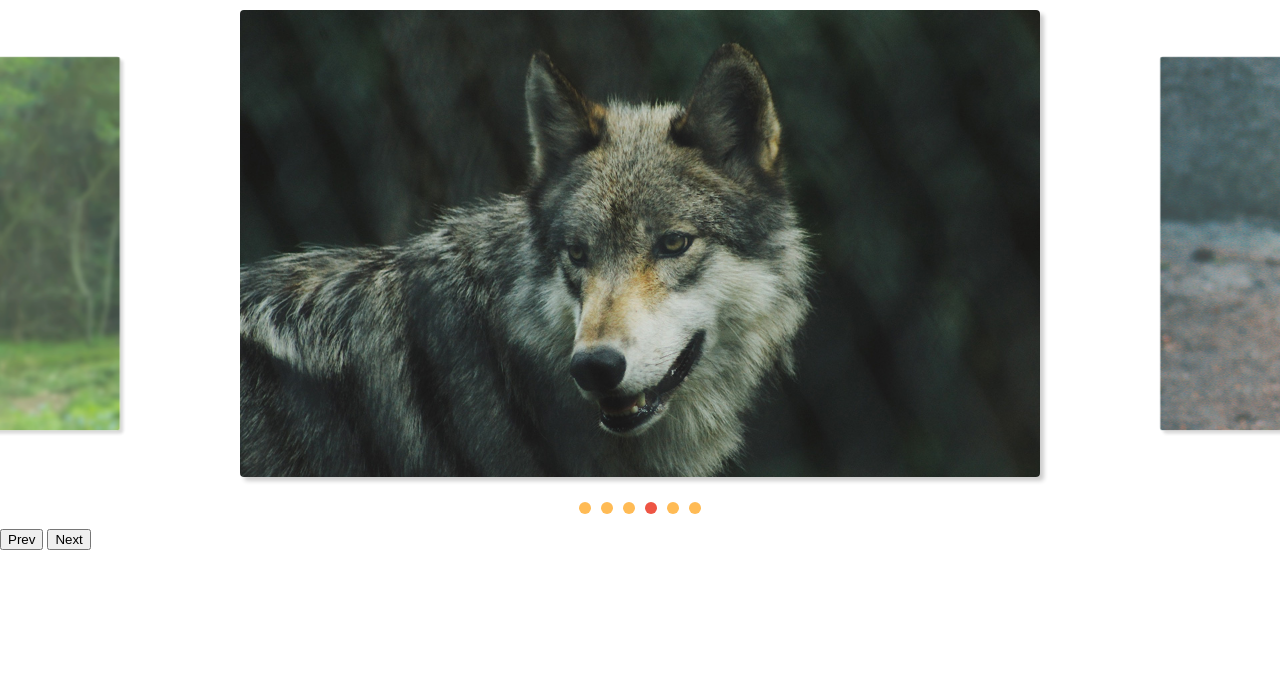
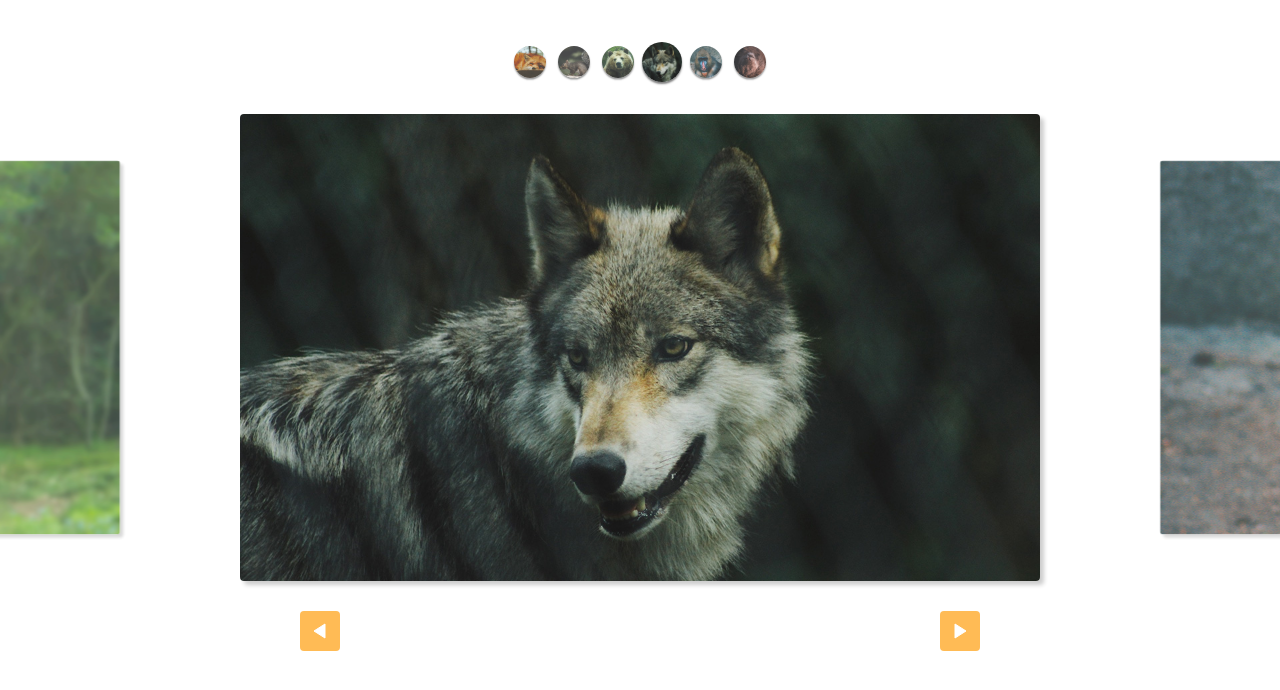
Before and after one commit to oMazzi/Slide-carrousel, a plain HTML site: page index.html in a window 1280 px wide. Drawn offline with Linux system fonts and the light colour scheme.

Commit message:
custom controls optimized

```diff
--- a/css/style.css
+++ b/css/style.css
@@ -65,3 +65,48 @@ img {
 [data-control='slide'] li.active a, [data-control='slide'] li a:hover {
     background: #e54;
 }
+
+.custom-control {
+    display: flex;
+    justify-content: center;
+    margin: 40px 0 20px 0;
+    flex-wrap: wrap;
+}
+
+.custom-control li {
+    opacity: .8;
+    transform: scale(.8);
+    width: 40px;
+    height: 40px;
+    border-radius: 50%;
+    overflow: hidden;
+    margin: 2px;
+    box-shadow: 0 2px 2px rgba(0,0,0,.5);
+    transition: .3s;
+    cursor: pointer;
+}
+
+.custom-control li.active {
+    opacity: 1;
+    transform: scale(1);
+}
+
+.arrow-nav {
+    display: flex;
+    justify-content: space-around;
+    margin: 20px 0;
+}
+
+.arrow-nav button {
+    cursor: pointer;
+    border: none;
+    border-radius: 4px;
+    color: white;
+    width: 40px;
+    height: 40px;
+    background: #fb5 url('../img/arrow.svg') center center no-repeat;
+}
+
+.arrow-nav button.prev {
+    transform: rotate(180deg);
+}
--- a/index.html
+++ b/index.html
@@ -8,6 +8,14 @@
     <title>Carrousel</title>
 </head>
 <body>
+    <ul class="custom-control">
+        <li><img src="img/foto1-thumb.jpg" alt=""></li>
+        <li><img src="img/foto2-thumb.jpg" alt=""></li>
+        <li><img src="img/foto3-thumb.jpg" alt=""></li>
+        <li><img src="img/foto4-thumb.jpg" alt=""></li>
+        <li><img src="img/foto5-thumb.jpg" alt=""></li>
+        <li><img src="img/foto6-thumb.jpg" alt=""></li>
+    </ul>
     <div class="slide-wrapper">
         <ul class="slide">
             <li><img src="img/foto1.jpg" alt=""></li>
@@ -18,9 +26,9 @@
             <li><img src="img/foto6.jpg" alt=""></li>
         </ul>
     </div>
-    <div class="arrou-nav">
-        <button class="prev">Prev</button>
-        <button class="next">Next</button>
+    <div class="arrow-nav">
+        <button class="prev"></button>
+        <button class="next"></button>
     </div>
     <script type="module" src='./js/script.js'></script>
 </body>
--- a/js/script.js
+++ b/js/script.js
@@ -1,6 +1,6 @@
-import { Slide, SlideNav } from "./slide.js";
+import SlideNav from "./slide.js";
 
 const slide = new SlideNav(".slide", ".slide-wrapper");
 slide.init();
 slide.addArrow(".prev", ".next");
-slide.addControl();
+slide.addControl(".custom-control");
--- a/js/slide.js
+++ b/js/slide.js
@@ -149,7 +149,7 @@ export class Slide {
   }
 }
 
-export class SlideNav extends Slide {
+export default class SlideNav extends Slide {
   constructor(slide, wrapper) {
     super(slide, wrapper);
     this.bindControlEvents();
```
